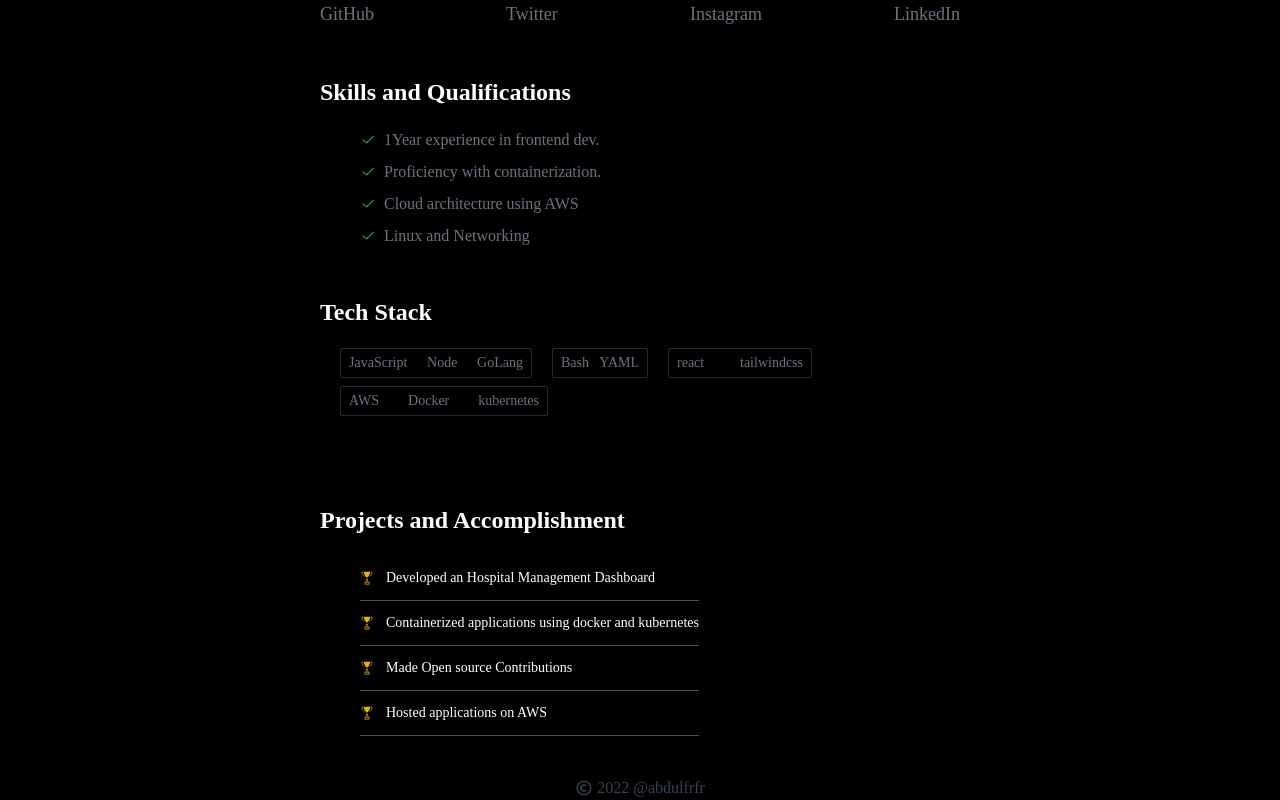
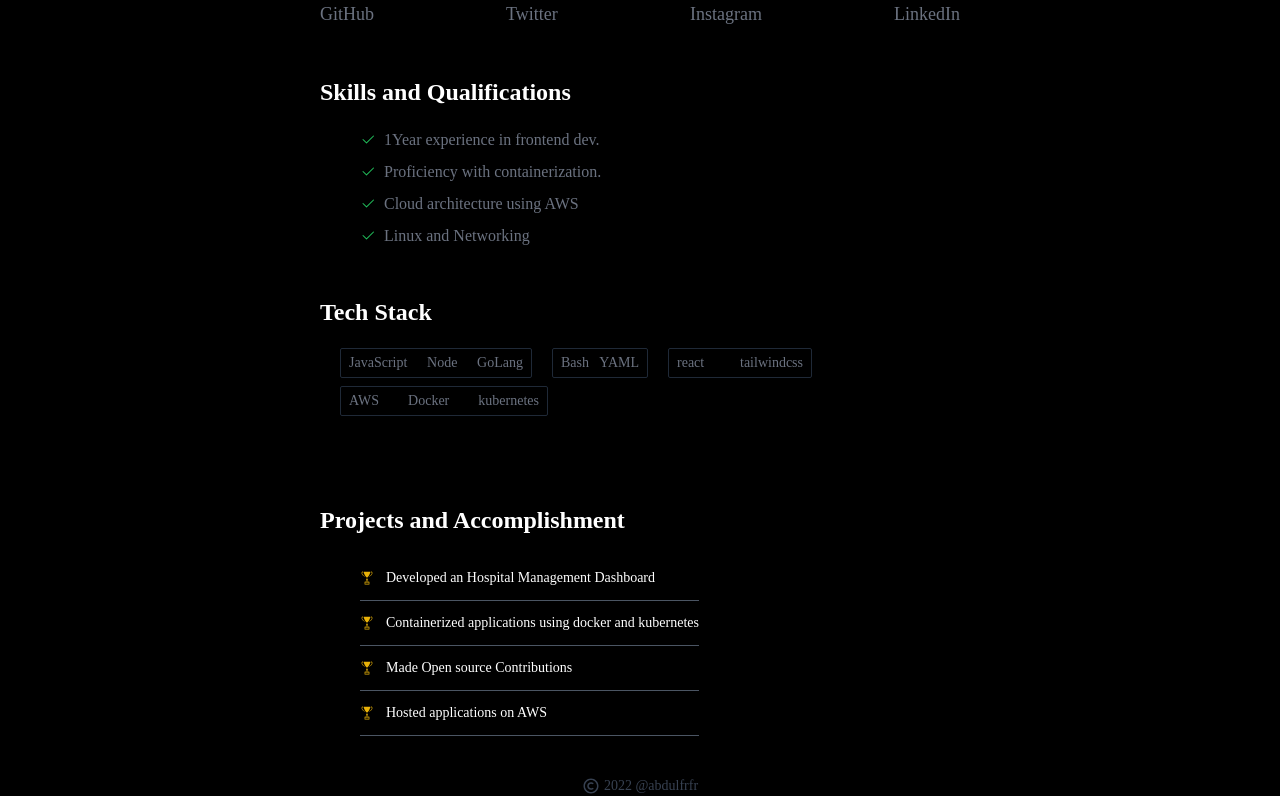
Before and after one commit to abdulfrfr/e-resume, a React (Create React App) app: page / in a window 1280 px wide. Shown: the part 256-1056 px from the top of the page. Built offline with nearby package versions, Linux system fonts and the light colour scheme.

Commit message:
'updates'

```diff
--- a/src/components/Footer.js
+++ b/src/components/Footer.js
@@ -5,7 +5,7 @@ function Footer(){
         <section className="mt-10 w-[50vw] mx-auto">
 
         <div>
-            <p className='text-gray-700 text-md flex justify-center items-center'><BiCopyright className='text-lg mr-1'/> 2022 @abdulfrfr </p>
+            <p className='text-gray-700 text-sm md:text-md flex justify-center items-center'><BiCopyright className='text-lg mr-1'/> 2022 @abdulfrfr </p>
         </div>
 
         </section>
```
